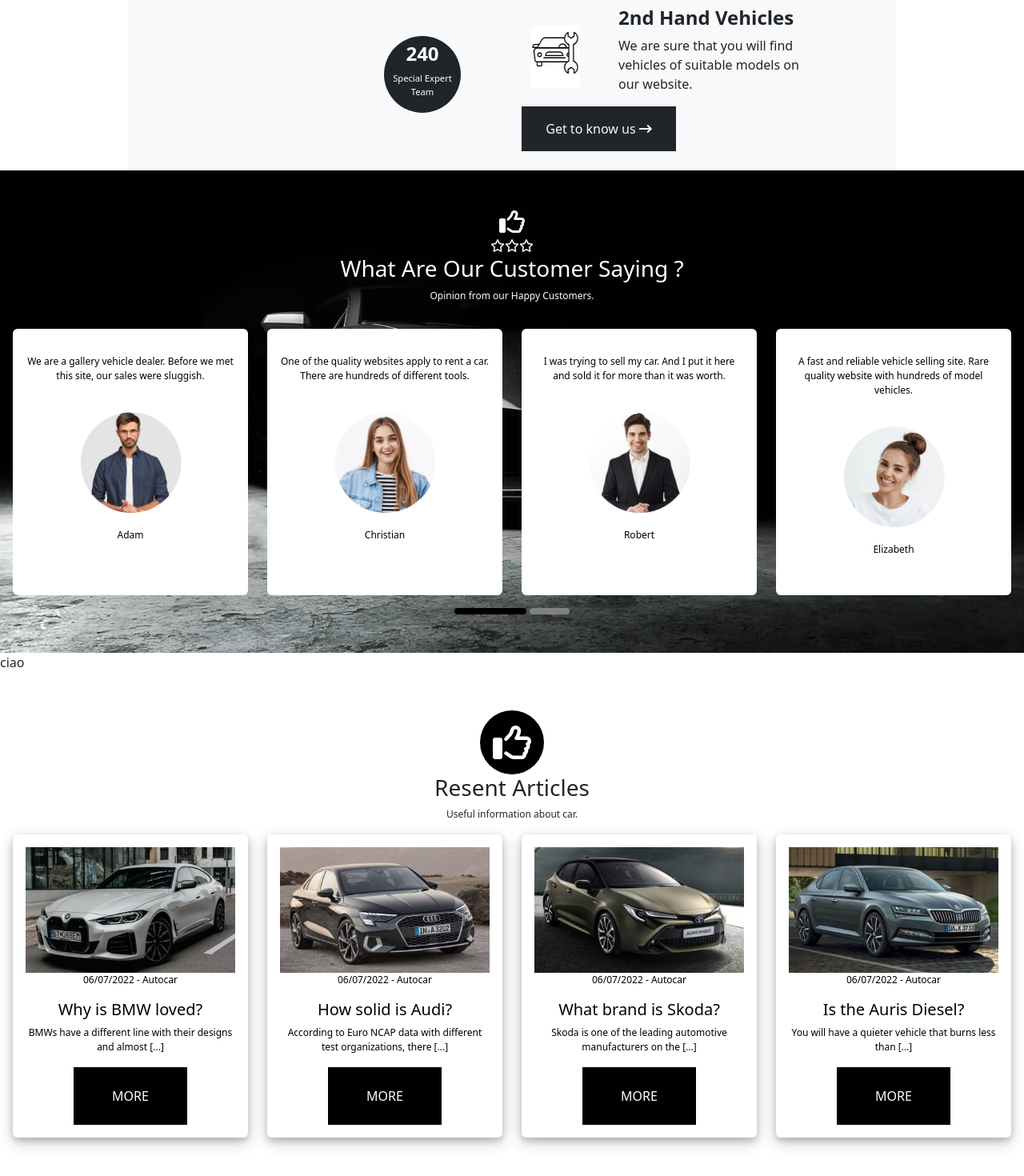
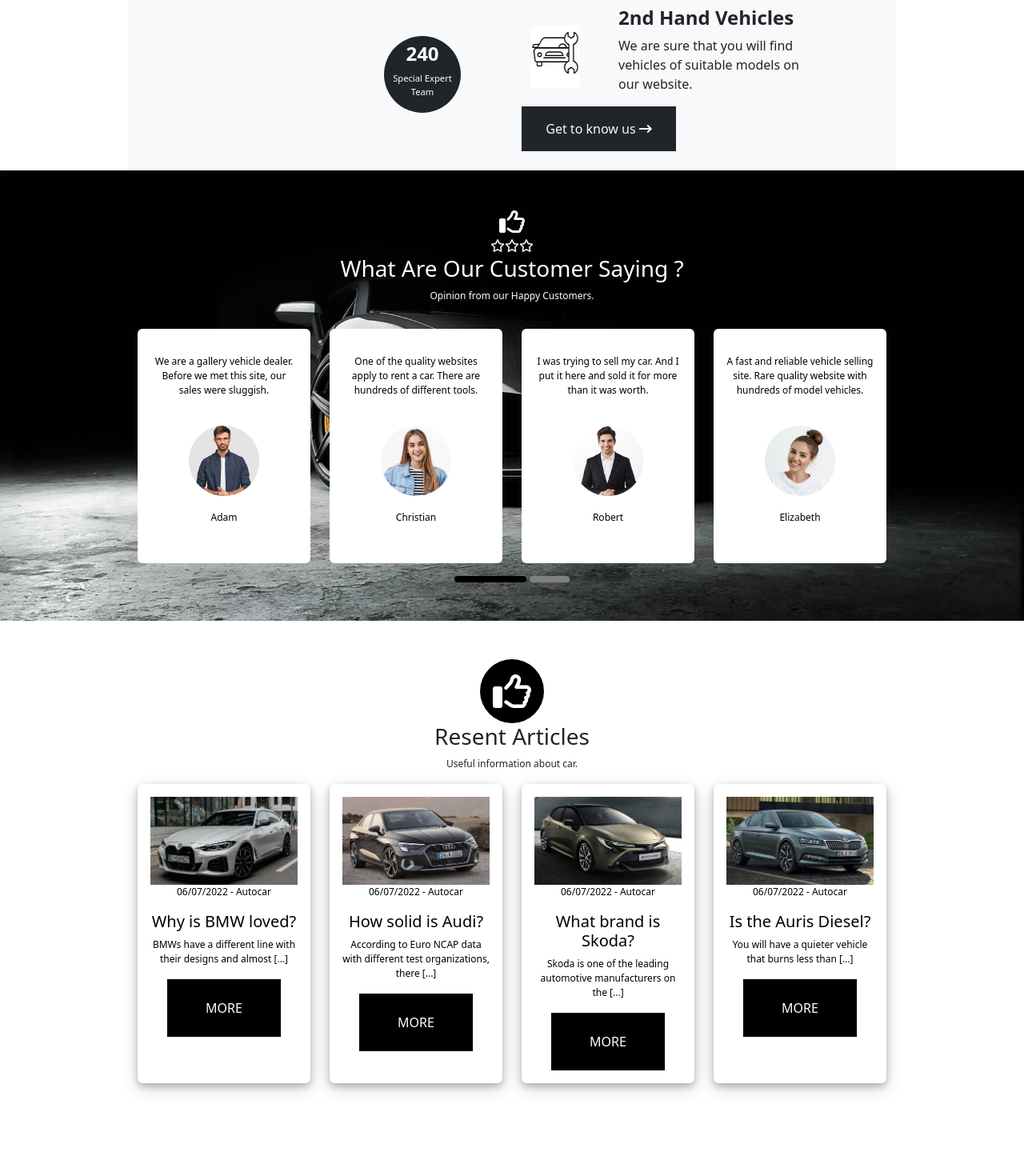
Before and after one commit to davidearbola/proj-html-vuejs, a Vue app: page / in a window 1280 px wide. Shown: the part 2297-3767 px from the top of the page at 80% size. After the commit the page ends 3699 px from the top, so only its background shows below. Built offline with nearby package versions, Linux system fonts and the light colour scheme.

Commit message:
fix width

```diff
--- a/src/components/Customer.vue
+++ b/src/components/Customer.vue
@@ -47,7 +47,7 @@ export default {
 
 <template>
 	<div id="customer" class="py-5 px-3 text-white text-center">
-		<!-- <div class="w-75 mx-auto"> -->
+		<div class="w-75 mx-auto">
 			<i class="fa-regular fa-thumbs-up"></i><br />
 			<i class="fa-regular fa-star"></i>
 			<i class="fa-regular fa-star"></i>
@@ -83,7 +83,7 @@ export default {
 					@click="next()"
 				></div>
 			</div>
-		<!-- </div> -->
+		</div>
 	</div>
 </template>
 
--- a/src/components/Recent.vue
+++ b/src/components/Recent.vue
@@ -37,9 +37,8 @@ export default {
 </script>
 
 <template>
-	ciao
 	<div id="recent" class="py-5 px-3 text-center">
-		<!-- <div class="w-75 mx-auto"> -->
+		<div class="w-75 mx-auto">
 			<span class="icon_circle_recent">
 				<i class="fa-regular fa-thumbs-up"></i><br />
 			</span>
@@ -65,7 +64,7 @@ export default {
 					</div>
 				</div>
 			</div>
-		<!-- </div> -->
+		</div>
 	</div>
 </template>
 
```
Lines whose indentation alone changed are shown as unchanged.
